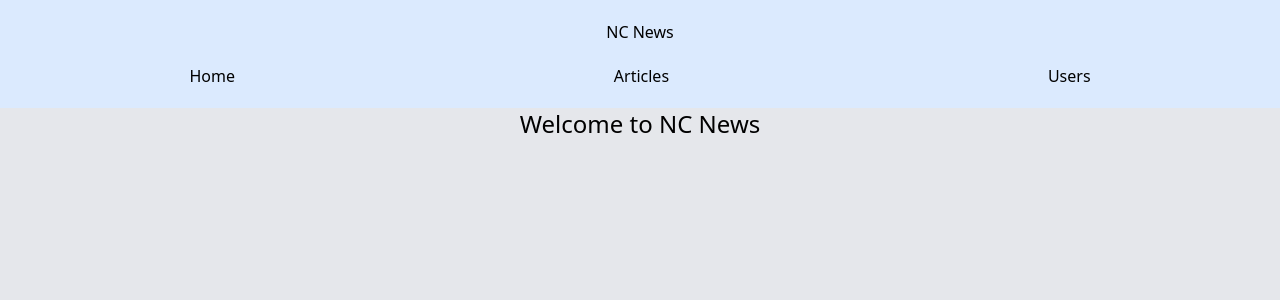
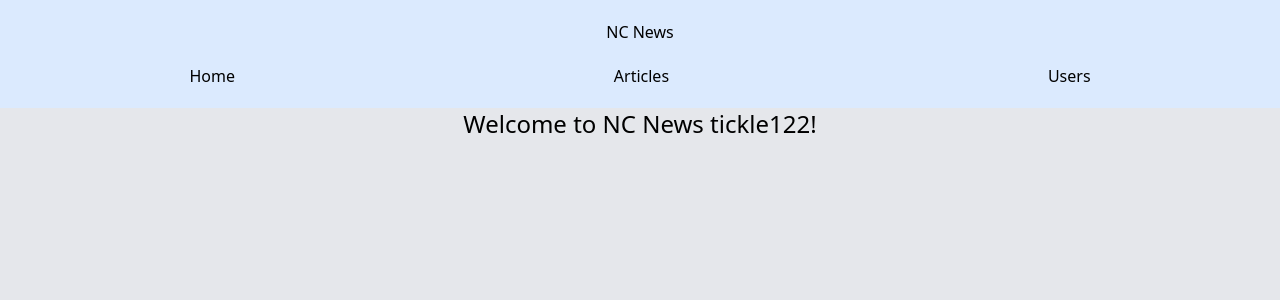
Before and after one commit to dot-jayson/nc-news-app, a React (Vite) app: page / in a window 1280 px wide. Shown: the top 300 px of the page. Built offline with nearby package versions, Linux system fonts and the light colour scheme.

Commit message:
clean up, added username on homepage

```diff
--- a/src/components/AddComment.jsx
+++ b/src/components/AddComment.jsx
@@ -1,4 +1,4 @@
-import React, { useState, useContext, useEffect } from "react";
+import React, { useState, useContext } from "react";
 import { UserContext } from "../context/User";
 import { postComment } from "../../api";
 
--- a/src/components/Home.jsx
+++ b/src/components/Home.jsx
@@ -1,7 +1,12 @@
 import React from "react";
+import { useContext } from "react";
+import { UserContext } from "../context/User";
 
 const Home = () => {
-  return <h1 className="text-2xl text-center">Welcome to NC News</h1>;
+  const { signedInUser } = useContext(UserContext);
+  return (
+    <h1 className="text-2xl text-center">Welcome to NC News {signedInUser}!</h1>
+  );
 };
 
 export default Home;
```
